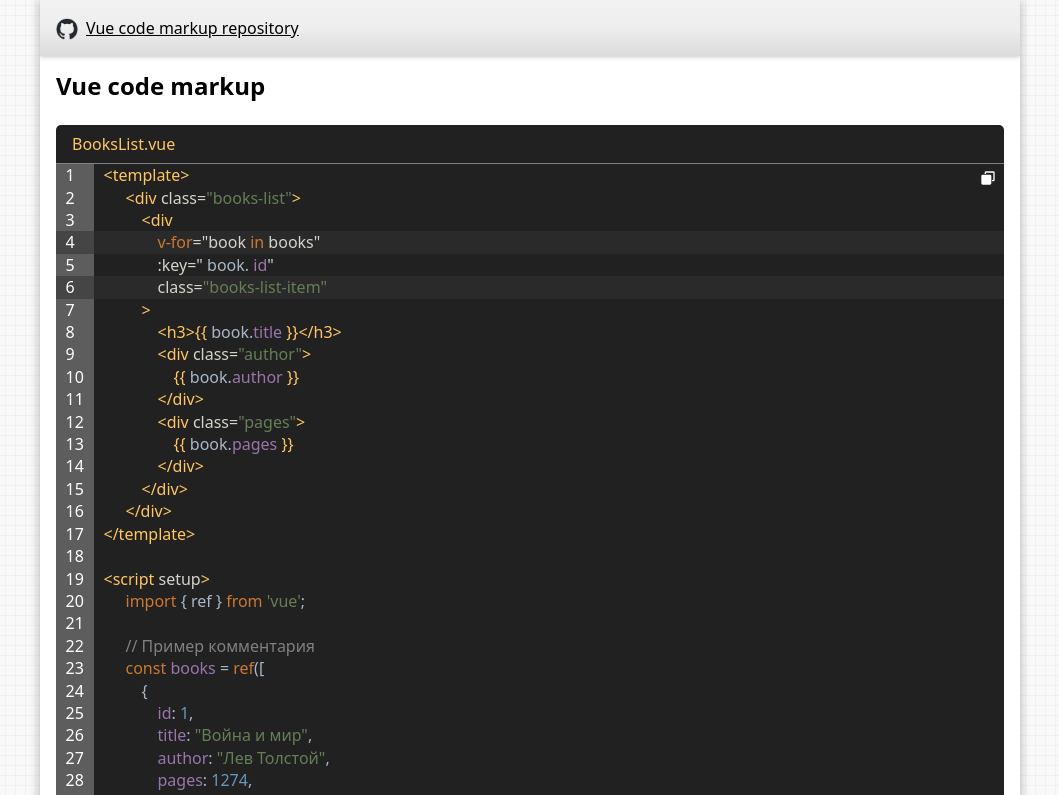
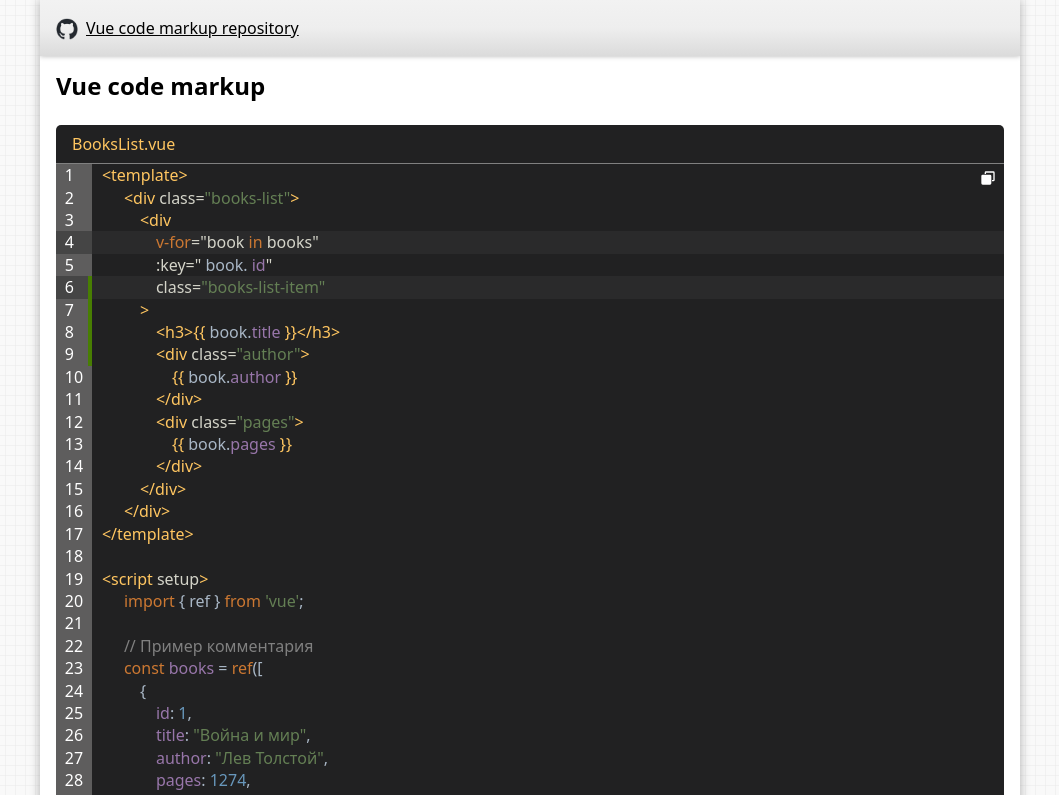
Before and after one commit to maksimkaJCHK/vue-code-markup, a Vue app: page / in a window 1280 px wide. Shown: the top 795 px of the page, without its empty margins (110-1169 px from the left). Built offline with nearby package versions, Linux system fonts and the light colour scheme.

Commit message:
Добавил стили для новых участков кода

```diff
--- a/src/code-markup/CodeMarkup.vue
+++ b/src/code-markup/CodeMarkup.vue
@@ -123,7 +123,7 @@
     --cm-text-font-size: 1em;
     --cm-text-font-family: inherit;
     --cm-text-line-height: 1.4em;
-    --cm-count-padding: 0 .6em;
+    --cm-count-padding: 0 .3em;
 
     // Максимальный размер блока с кодом
     --cm-max-height-body: auto;
--- a/src/code-markup/components/CodeLine.vue
+++ b/src/code-markup/components/CodeLine.vue
@@ -13,6 +13,10 @@
   import { computed } from 'vue';
 
   const props = defineProps({
+    new: {
+      type: Boolean,
+      default: false
+    },
     active: {
       type: Boolean,
       default: false
@@ -49,6 +53,7 @@
 
   const classLine = computed(() => ({
     'code-markup__line_active': props.active,
+    'code-markup__line_new': props.new,
     'code-markup_level-2': props['level2'],
     'code-markup_level-3': props['level3'],
     'code-markup_level-4': props['level4'],
@@ -85,6 +90,8 @@
       position: sticky;
       user-select: none;
       left: 0;
+      border-left: 4px solid var(--cm-count-bg);
+      border-right: 4px solid var(--cm-count-bg);
     }
 
     &_active {
@@ -92,6 +99,14 @@
 
       .code-markup_count &::before {
         background: var(--cm-active-count-bg);
+        border-left-color: var(--cm-active-count-bg);
+        border-right-color: var(--cm-active-count-bg);
+      }
+    }
+
+    &_new {
+      .code-markup_count &::before {
+        border-right-color: #487e02;
       }
     }
 
--- a/src/components/code-examples/BooksList.vue
+++ b/src/components/code-examples/BooksList.vue
@@ -18,7 +18,10 @@
     <code-line level-3>
       <mu-tag code='<div' />
     </code-line>
-    <code-line level-4 active>
+    <code-line
+      level-4
+      active
+    >
       <mu-key-words code='v-for' />
       <mu-attr code='="book ' />
       <mu-key-words code='in' />
@@ -30,20 +33,33 @@
       <mu-key code='id' />
       <mu-attr code='"' />
     </code-line>
-    <code-line level-4 active>
+    <code-line
+      level-4
+      active
+      new
+    >
       <mu-attr code='class=' />
       <mu-text code='"books-list-item"' />
     </code-line>
-    <code-line level-3>
+    <code-line
+      level-3
+      new
+    >
       <mu-tag code='>' />
     </code-line>
-    <code-line level-4>
+    <code-line
+      level-4
+      new
+    >
       <mu-tag code='<h3>{' />
       <mu-tag code='{ ' />
       book.<mu-key code="title " />
       <mu-tag code=' }}</h3>' />
     </code-line>
-    <code-line level-4>
+    <code-line
+      level-4
+      new
+    >
       <mu-tag code="<div " />
       <mu-attr code="class=" />
       <mu-text code='"author"' />
@@ -176,7 +192,10 @@
       <mu-style-class code=".books-list {" />
     </code-line>
 
-    <code-line level-3>
+    <code-line
+      level-3
+      active
+    >
       <mu-style-param code="line-height" />:
       <mu-number code=" 1.2" />;
     </code-line>
@@ -194,7 +213,10 @@
     <code-line level-3>
       <mu-style-tag code="h3 {" />
     </code-line>
-    <code-line level-4>
+    <code-line
+      level-4
+      new
+    >
       <mu-style-param code="font-size" />:
       <mu-number code="1.2" />
       <mu-style-unit-meas code="em" />;
```
